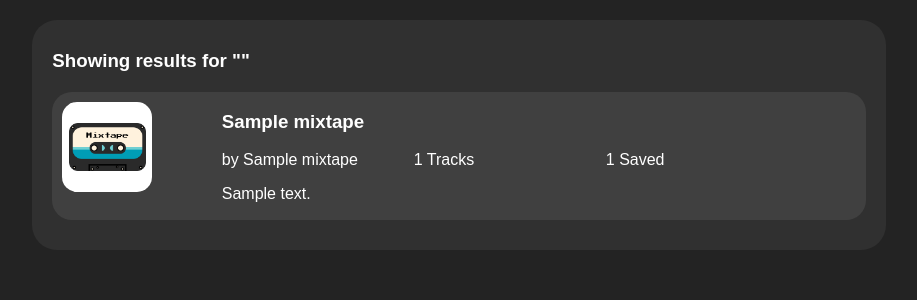
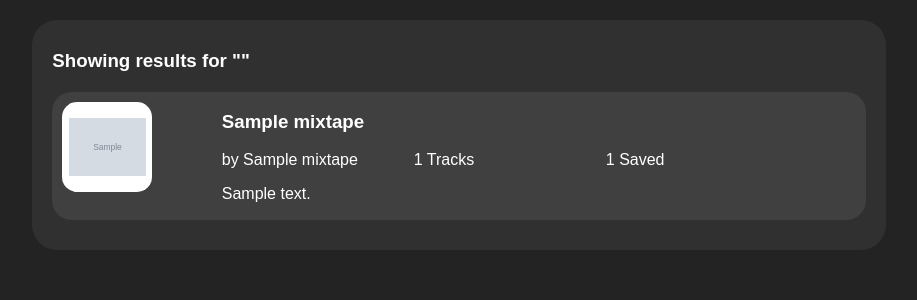
Before and after one commit to CSCI-5117-F26/developing-the-interactive-web-project-1-group-7, a Python web app: template src/developing_the_interactive_web_project_1_group_7/templates/search_modal.html in a window 1280 px wide. Shown: the part 72-372 px from the top of the page, without its empty margins (181-1098 px from the left). Run offline with Jinja, Linux system fonts and the light colour scheme; the template is opened without the code that fills it: most values are stand-ins (such as "Sample title", 1, 10 or a date in 2020); grey boxes marked "Sample" are stand-in pictures; some libraries are stand-ins or nearby versions.

Commit message:
search mixtape cover

```diff
--- a/src/developing_the_interactive_web_project_1_group_7/templates/search_modal.html
+++ b/src/developing_the_interactive_web_project_1_group_7/templates/search_modal.html
@@ -45,7 +45,8 @@
   display: flex;
   justify-content: center;
   align-items: center;">
-                    <img src="/static/images/mixtape-cover.png" alt="mixtape cover" style="width: 85%;">
+                    <!-- <img src="/static/images/mixtape-cover.png" alt="mixtape cover" style="width: 85%;"> -->
+                    <img src="{{ mixtape.cover_image_url or "/static/images/mixtape-cover.png" }}" alt="mixtape cover" style="width: 85%;">
                 </div>
             </div>
         </div>
```
